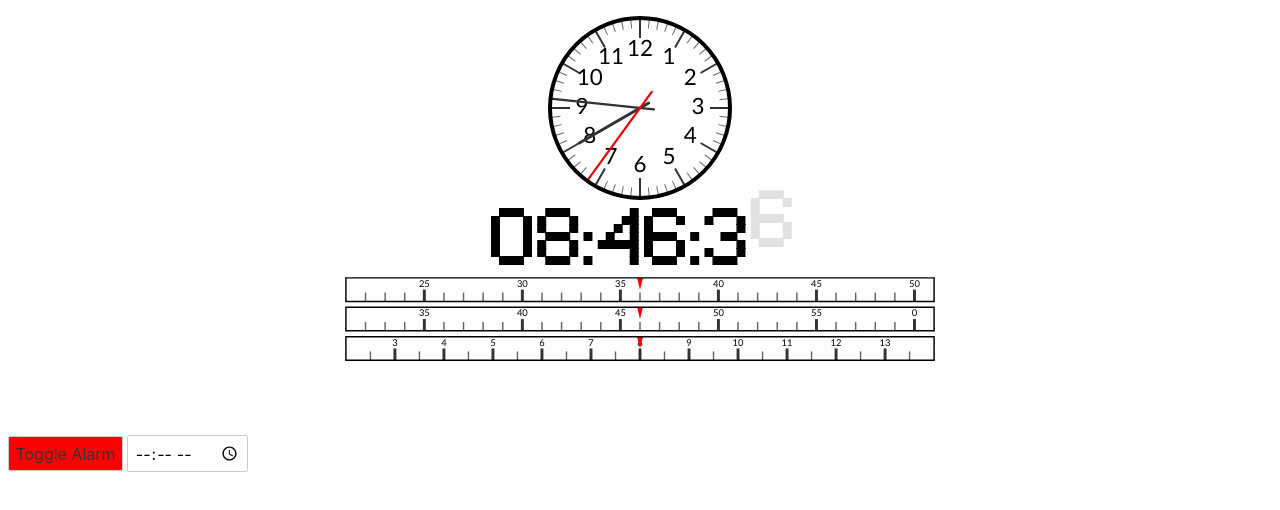
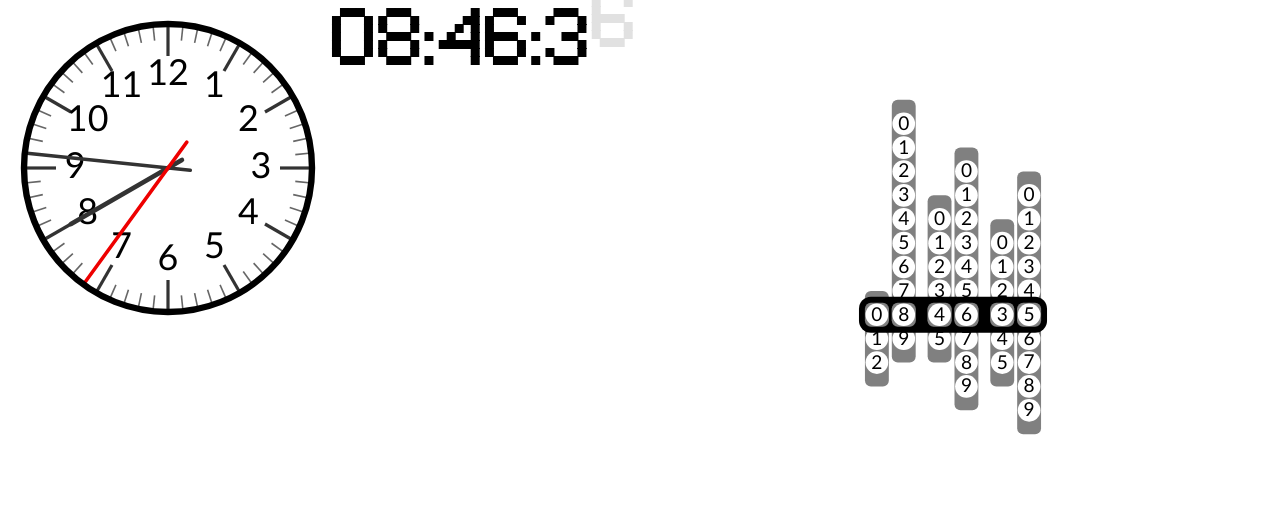
Before and after one commit to Caspet04/svelte-clock, a Svelte app: page / in a window 1280 px wide. Shown: the top 510 px of the page. Built offline with nearby package versions, Linux system fonts and the light colour scheme.

Commit message:
Changed strip clock style and added flex display

```diff
--- a/src/App.svelte
+++ b/src/App.svelte
@@ -1,7 +1,7 @@
 <!-- TODO: Refactor all code so it is more readable -->
 <script>
-	import { fly } from 'svelte/transition';
-
+	import { fly, fade } from 'svelte/transition';
+	import { spring } from 'svelte/motion';
 	import { range, rangedLerp, loopingRangedLerp, loopingValue } from './js/utility.js';
 	import "./css/main.css";
 	import { Clock } from "./js/clock";
@@ -10,7 +10,23 @@
 	let timeString = [
 		"0", "0", ":", "0", "0", ":", "0", "0"
 	]
-	let secondSpring
+
+	const stripSizes = [3, 10, 6, 10, 6, 10];
+	const stripHoleSize = 4;
+	const stripHolePadding = 0.5;
+	const stripHoleGap = 2;
+	const stripSidePadding = 1;
+	const stripHeightPadding = 1;
+	const stripWidth = stripHoleSize*6 + stripHolePadding*3 + stripHoleGap*2 + stripSidePadding*2;
+
+	let stripYOffset = [0, 0, 0, 0, 0, 0];
+	let hour_tens    = spring(0);
+	let hour_ones    = spring(0);
+	let minute_tens  = spring(0);
+	let minute_ones  = spring(0);
+	let second_tens  = spring(0);
+	let second_ones  = spring(0);
+
 
 	setInterval(() => {
 		clock.syncTime();
@@ -21,9 +37,21 @@
 				timeString[i] = clock.timeAsString[i];
 			}
 		}
+
+		hour_tens.set(   Math.floor(clock.hour / 10));
+		hour_ones.set(   clock.hour % 10);
+		minute_tens.set( Math.floor(clock.minute / 10));
+		minute_ones.set( clock.minute % 10);
+		second_tens.set( Math.floor(clock.second / 10));
+		second_ones.set( clock.second % 10);
+
+		stripYOffset[0] = $hour_tens;
+		stripYOffset[1] = $hour_ones;
+		stripYOffset[2] = $minute_tens;
+		stripYOffset[3] = $minute_ones;
+		stripYOffset[4] = $second_tens;
+		stripYOffset[5] = $second_ones;
 	}, 10);
-
-	let stripClockWidth = 200;
 </script>
 
 <!-- TODO: Add more comments describing what happens and organize it so it is more legible -->
@@ -89,18 +117,14 @@
 			{#key timeString[1]}
 				<span in:fly="{{y: -20}}">{timeString[1]}</span>
 			{/key}
-				{#key timeString[2]}
-					<span in:fly="{{y: -20}}">{timeString[2]}</span>
-				{/key}
+			:
 			{#key timeString[3]}
 				<span in:fly="{{y: -20}}">{timeString[3]}</span>
 			{/key}
 			{#key timeString[4]}
 				<span in:fly="{{y: -20}}">{timeString[4]}</span>
 			{/key}
-				{#key timeString[5]}
-					<span in:fly="{{y: -20}}">{timeString[5]}</span>
-				{/key}
+			:
 			{#key timeString[6]}
 				<span in:fly="{{y: -20}}">{timeString[6]}</span>
 			{/key}
@@ -112,84 +136,53 @@
 		<!-- TODO: Remake into vertical strips instead -->
 		<!-- Strip style clock, second, minute and hour is represented by a moving strip each -->
 		<div id="strip-clock">
-				<svg viewBox='-{(stripClockWidth+4)/2} 0 {stripClockWidth+4} 54' width='100%' height='100%'>
-					<!-- Second moving markers, alternating large and small every 5th marker -->
-					{#each range(0, 60, 1) as marker}
-					{#if loopingValue(marker+30 - clock.second, 0, 60) < 45 && loopingValue(marker+30 - clock.second, 0, 60) > 15}
-					<line class='marker-{marker % 5 == 0 ? "large" : "small"} {clock.alarmIsActive && (marker == clock.alarmSecond ? "alarm-marker" : "")}'
-							y1='{marker % 5 == 0 ? 6 : 7}'
-							y2='10'
-							x1='{loopingRangedLerp((marker+30-clock.second) % 60, 0, 60, -stripClockWidth, stripClockWidth)}'
-							x2='{loopingRangedLerp((marker+30-clock.second) % 60, 0, 60, -stripClockWidth, stripClockWidth)}'/>
-						{#if marker % 5 == 0}
-							<text
-								class="clock-strip-number"
-								text-anchor='middle'
-								y='5'
-								x='{loopingRangedLerp((marker+30-clock.second) % 60, 0, 60, -stripClockWidth, stripClockWidth)}'>
-								<!-- For some reason the markers are inversed decrease to the right instead of increasing -->
-								{marker}
-						</text>
-						{/if}
-					{/if}
+			<svg viewBox='0 {(20*stripHoleSize + stripHeightPadding*2)/-2} {stripWidth+2} {20*stripHoleSize + stripHeightPadding*2}' width='100%' height='100%'>
+				{#each range(0, 6, 1) as i}
+					<g transform="translate({1 + stripSidePadding + stripHoleSize*i + Math.floor((i+1)/2)*stripHolePadding + Math.floor(i/2)*stripHoleGap},{-stripHoleSize*stripYOffset[i]-stripHoleSize/2 - stripHeightPadding - 1})">
+						<rect
+							width="{stripHoleSize}"
+							height="{stripHoleSize*stripSizes[i] + stripHeightPadding*2 + 2}"
+							rx="1" ry="1"
+							fill="gray" />
+						{#each range(0, stripSizes[i], 1) as j}
+							<rect
+								width="{stripHoleSize-0.2}"
+								height="{stripHoleSize-0.2}"
+								rx="{stripHoleSize-0.2}"
+								ry="{stripHoleSize-0.2}"
+								y="{stripHoleSize*j + stripHeightPadding*2 + 0.1}"
+								x="0.1"
+								fill="white" />
+							<text class="clock-strip-number"
+								text-anchor="middle"
+								x="{stripHoleSize/2}"
+								y="{stripHoleSize * j + stripHeightPadding + stripHoleSize}">{j}</text>
 						{/each}
-				<!-- Triangle showing where current second is placed -->
-				<polygon points="0,6 -1,2 1,2" class="pointer" />
-				<!-- Border surrounding second strip -->
-				<polygon points="-{stripClockWidth/2},2 -{stripClockWidth/2},10 {stripClockWidth/2},10 {stripClockWidth/2},2" class="border" />
+					</g>
+				{/each}
+				<mask id="numberHoles">
+					<rect
+						x="0" y="-50"
+						width="100%" height="100%"
+						fill="white"/>
 
-				<!-- Minute moving markers, alternating large and small every 5th marker -->
-				{#each range(0, 60, 1) as marker}
-					{#if loopingValue(marker+30 - clock.minute, 0, 60) < 45 && loopingValue(marker+30 - clock.minute, 0, 60) > 15}
-						<line class='marker-{marker % 5 == 0 ? "large" : "small"} {clock.alarmIsActive && (marker == clock.alarmMinute ? "alarm-marker" : "")}'
-							y1='{marker % 5 == 0 ? 16 : 17}'
-							y2='20'
-							x1='{loopingRangedLerp((marker+30-clock.minute) % 60, 0, 60, -stripClockWidth, stripClockWidth)}'
-							x2='{loopingRangedLerp((marker+30-clock.minute) % 60, 0, 60, -stripClockWidth, stripClockWidth)}' />
-						{#if marker % 5 == 0}
-							<text
-								class="clock-strip-number"
-								text-anchor='middle'
-								y='15'
-								x='{loopingRangedLerp((marker+30-clock.minute) % 60, 0, 60, -stripClockWidth, stripClockWidth)}'>
-								<!-- For some reason the markers are inversed decrease to the right instead of increasing -->
-								{marker}
-						</text>
-						{/if}
-					{/if}
+					{#each range(0, 6, 1) as i}
+						<rect
+							x="{1 + stripSidePadding + stripHoleSize*i + Math.floor((i+1)/2)*stripHolePadding + Math.floor(i/2)*stripHoleGap}"
+							y="{-stripHoleSize / 2}"
+							width="{stripHoleSize}" height="{stripHoleSize}"
+							rx="1" ry="1"
+							fill="black"/>
 					{/each}
-				<!-- Triangle showing where current minute is placed -->
-				<polygon points="0,16 -1,12 1,12" class="pointer" />
-				<!-- Border surrounding minute strip -->
-				<polygon points="-{stripClockWidth/2},12 -{stripClockWidth/2},20 {stripClockWidth/2},20 {stripClockWidth/2},12" class="border" />
-
-				<!-- Hour moving markers -->
-				{#each range(0, 24*2, 1) as marker}
-					{#if loopingValue(marker+24 - clock.hour*2, 0, 24*2) < 36 && loopingValue(marker+24 - clock.hour*2, 0, 24*2) > 12}
-						<line class='marker-{marker % 2 == 0 ? "large" : "small"} {clock.alarmIsActive && (marker == clock.alarmHour ? "alarm-marker" : "")}'
-							y1='{marker % 2 == 0 ? 26 : 27}'
-							y2='30'
-							x1='{loopingRangedLerp((marker+24-clock.hour*2) % (24*2), 0, 24*2, -stripClockWidth, stripClockWidth)}'
-							x2='{loopingRangedLerp((marker+24-clock.hour*2) % (24*2), 0, 24*2, -stripClockWidth, stripClockWidth)}' />
-						{#if marker % 2 == 0}
-							<text
-								class="clock-strip-number"
-								text-anchor='middle'
-								y='25'
-								x='{loopingRangedLerp((marker+24-clock.hour*2) % (24*2), 0, 24*2, -stripClockWidth, stripClockWidth)}'>
-								<!-- For some reason the markers are inversed decrease to the right instead of increasing -->
-								{marker/2}
-						</text>
-						{/if}
-					{/if}
-				{/each}
-				<!-- Triangle showing where current hour is placed -->
-				<polygon points="0,26 -1,22 1,22" class="pointer" />
-				<!-- Border surrounding hour strip -->
-				<polygon points="-{stripClockWidth/2},22 -{stripClockWidth/2},30 {stripClockWidth/2},30 {stripClockWidth/2},22" class="border" />
+				</mask>
+				<rect
+					x="1" y="{-stripHoleSize/2 - 1}"
+					width="{stripWidth}" height="{stripHoleSize + stripHeightPadding*2}"
+					rx="2" ry="2"
+					mask="url(#numberHoles)" />
 			</svg>
 		</div>
-
+<!--
 		{#if clock.alarmIsTriggered}
 			<div class="overlay">
 				<div id="clock-alarm-triggered-popup">
@@ -204,6 +197,6 @@
 		<button id="clock-toggle-alarm-active" on:click={() => {clock.toggleAlarm()}}
 			class="{clock.alarmIsActive ? 'clock-alarm-active' : 'clock-alarm-inactive'}">
 			Toggle Alarm</button>
-		<input type="time" bind:value={clock.alarmTimeAsString}>
+		<input type="time" bind:value={clock.alarmTimeAsString}> -->
 	</div>
 </main>
--- a/src/css/main.css
+++ b/src/css/main.css
@@ -57,9 +57,7 @@ div.overlay {
 }
 
 #analog-clock {
-    max-height: 25vh;
-    max-width: 25vh;
-    margin: auto;
+    min-width: 25vw;
 }
 
 .marker-small {
@@ -102,8 +100,8 @@ div.overlay {
 }
 
 #strip-clock {
-    max-height: 50vh;
-    max-width: 75vh;
+    max-height: 25vh;
+    max-width: 25vh;
     margin: auto;
 }
 
@@ -122,6 +120,14 @@ div.overlay {
     font-size: 0.2em;
 }
 
+#button-1 {
+    border-radius: 3px;
+}
+
 .alarm-marker {
     stroke: red;
 }
+
+#clock-container {
+    display: flex;
+}
--- a/src/js/clock.js
+++ b/src/js/clock.js
@@ -94,7 +94,7 @@ export class Clock {
 
     updateAlarm() {
         // Test if alarm is triggered
-        if (this._time.hour == this._alarm.hour     &&
+        if (this._time.hour   == this._alarm.hour   &&
             this._time.minute == this._alarm.minute &&
             this._time.second == this._alarm.second) {
 
```
Lines whose indentation alone changed are shown as unchanged.
